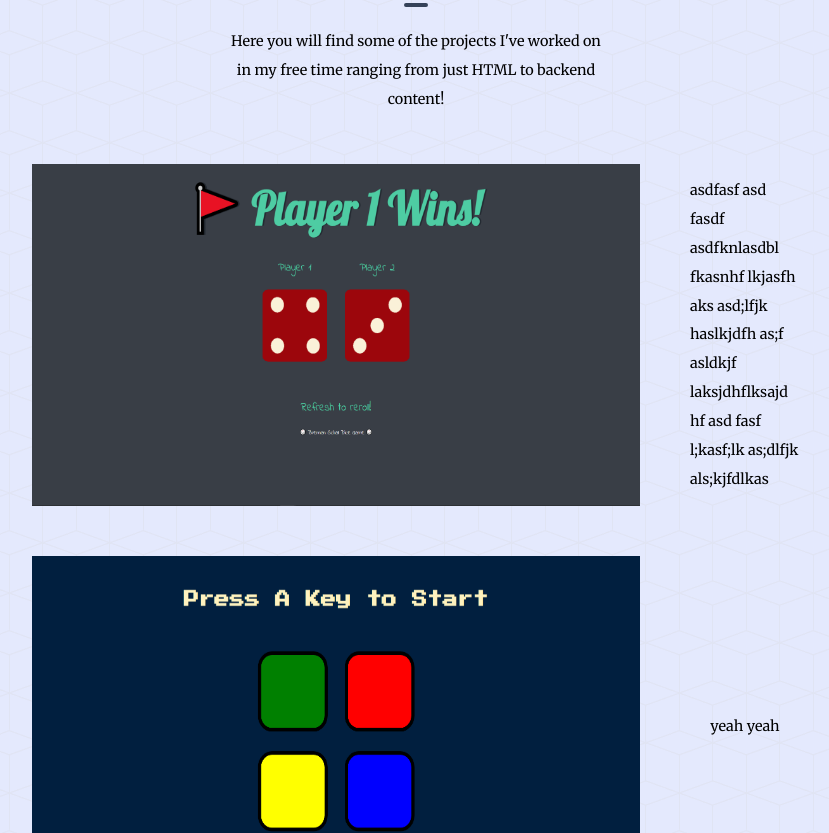
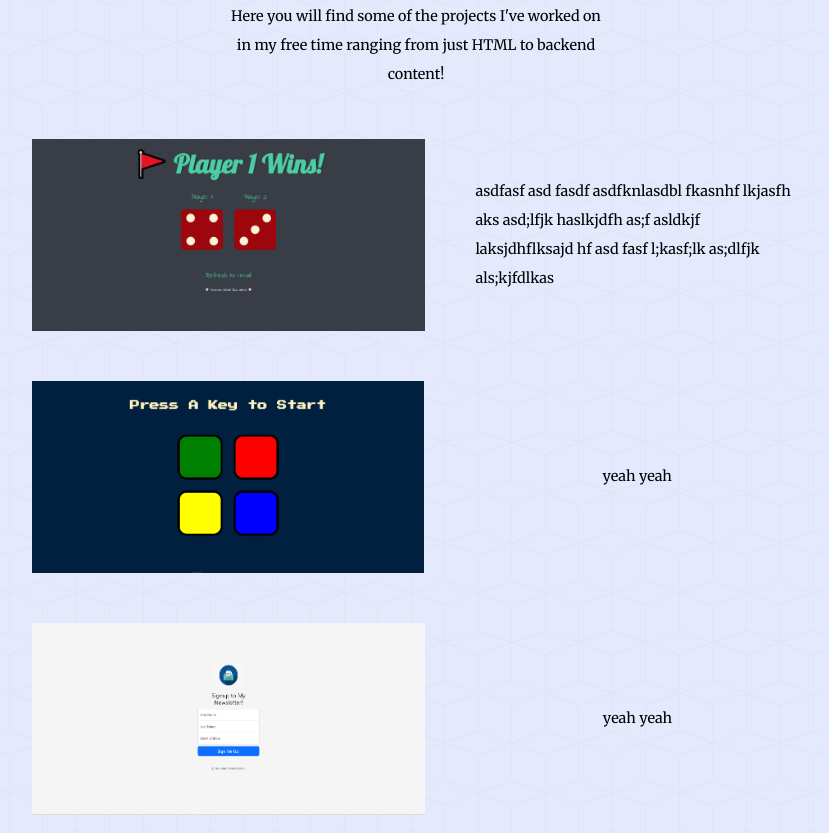
Before and after one commit to bschall20/Portfolio-Website, a React (Create React App) app: page / in a window 1280 px wide. Shown: the part 1820-2653 px from the top of the page, without its empty margins (224-1053 px from the left). Built offline with nearby package versions, Linux system fonts and the light colour scheme; a web font is replaced by a local one.

Commit message:
Projects Section: Update Responsiveness

```diff
--- a/public/styles.css
+++ b/public/styles.css
@@ -24,7 +24,7 @@ body {
 }
 
 section {
-  padding-top: 50px;
+  padding-top: 25px;
   width: 60%;
 }
 
@@ -44,7 +44,7 @@ h2 {
   font-family: 'Montserrat', sans-serif;
   font-size: 2.5rem;
   font-weight: normal;
-  padding: 20px 0 0 0;
+  padding-top: 20px;
 }
 
 h3 {
@@ -54,9 +54,9 @@ h3 {
   font-size: 1.25rem;
 }
 
-a:hover {
+/* a:hover {
   color: #fff;
-}
+} */
 
 hr {
   border-style: solid;
@@ -223,11 +223,15 @@ header {
   flex-direction: row;
   gap: 50px;
   align-items: center;
+  /* justify-content: center; */
+  /* flex-wrap: wrap; */
 }
 
 .projectImg {
-  height: 342px;
-  width: 608px;
+  /* height: 342px;
+  width: 608px; */
+  max-width: 100%;
+  max-height: 15vw;
 }
 
 .projectP {
@@ -407,9 +411,17 @@ footer hr {
     flex-direction: column;
   }
 
+  .projectP {
+    text-align: center;
+  }
+
   .projectImg {
-    height: 234px;
-    width: 416px;
+    /* height: 234px;
+    width: 416px; */
+    height: 171px;
+    width: 304px;
+    max-width: none;
+    max-height: none;
   }
 
   footer p {
@@ -483,7 +495,8 @@ footer hr {
     font-size: .75rem;
   }
 
-  .aboutSub, .projectSub {
+  .aboutSub,
+  .projectSub {
     flex-direction: column;
     gap: 25px;
     text-align: center;
```
Also changed, not shown: src/components/Home.jsx (line endings or trailing spaces).
